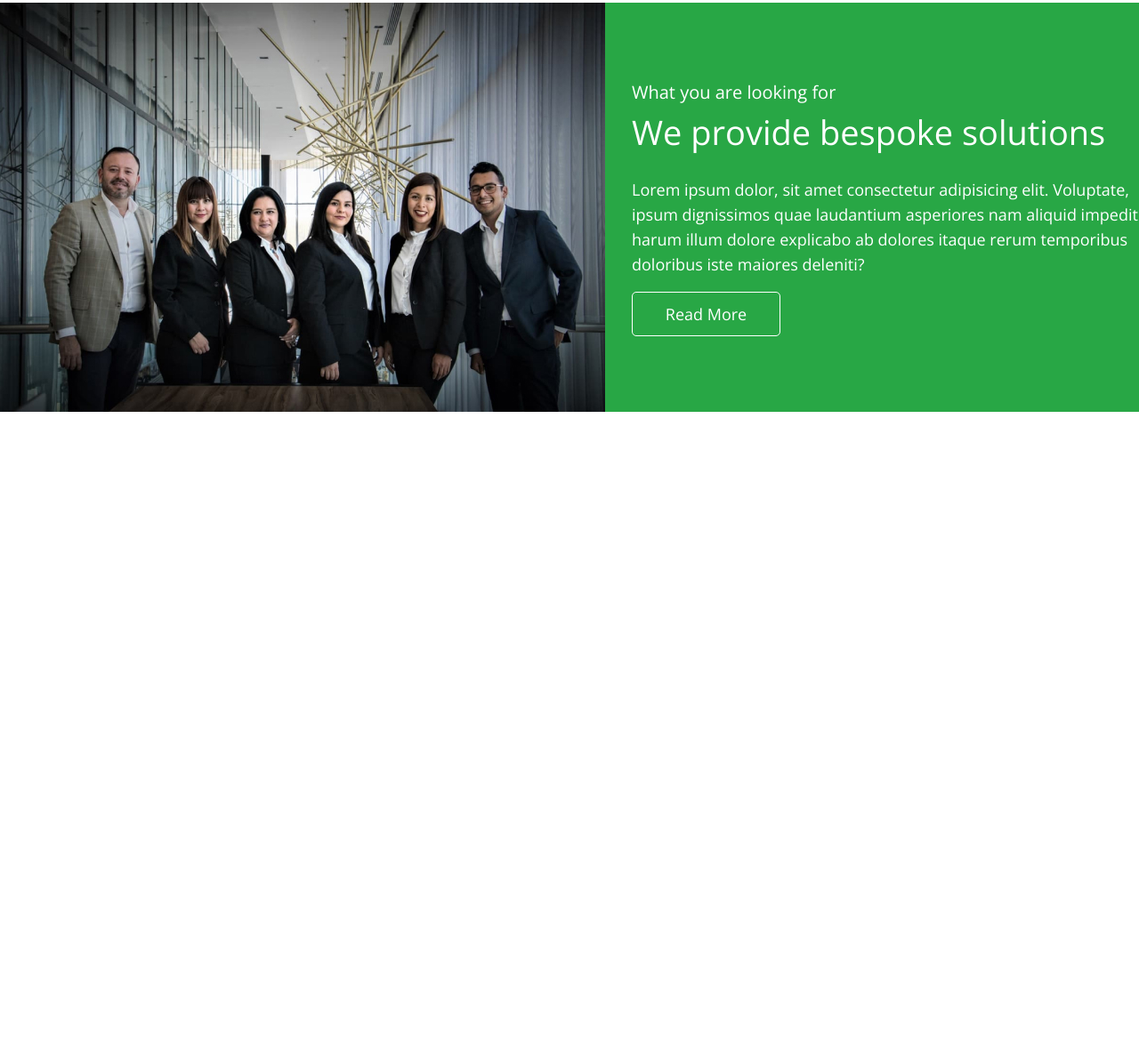
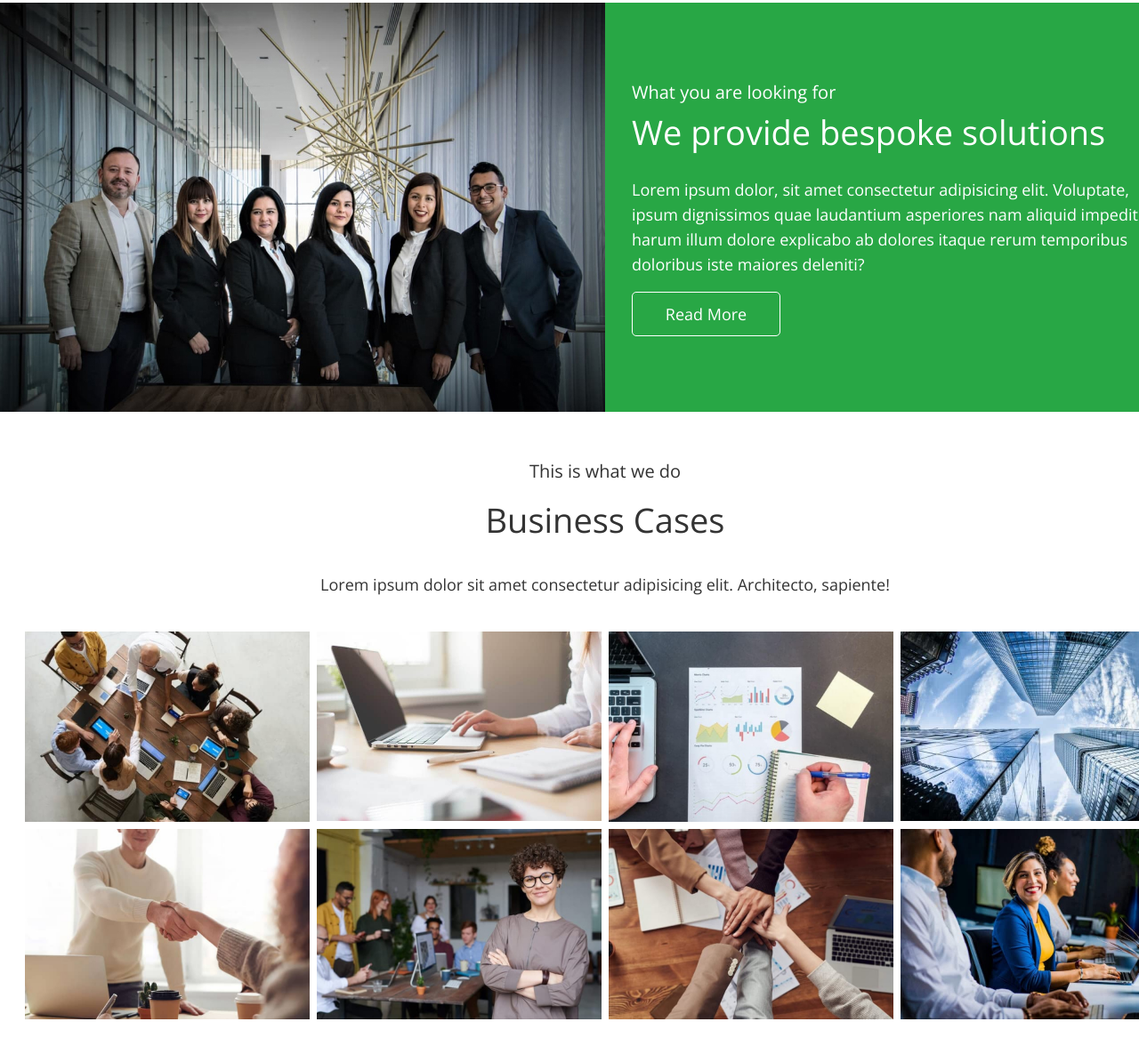
Before and after one commit to Onlysofi/fson-65-unbelievable, a plain HTML site: page index.html in a window 1280 px wide. Shown: the part 1091-2276 px from the top of the page at 89% size. Before the commit the page ends 1554 px from the top, so only its background shows below. Drawn offline with nearby package versions, Linux system fonts and the light colour scheme.

Commit message:
Add business cases

```diff
--- a/css/style.css
+++ b/css/style.css
@@ -261,3 +261,40 @@ address {
   align-items: center;
   justify-content: start;
 }
+
+/* Business Cases */
+
+.buscase .container {
+  padding: 50px 28px 47px 28px;
+}
+
+.busecase-text {
+  display: flex;
+  flex-direction: column;
+}
+
+.buscase-uppertitle {
+  font-size: 20px;
+  line-height: 1.65;
+  color: var(--primary-text-color);
+  margin: 0 auto 15px;
+}
+.buscase-title {
+  font-weight: 300;
+  font-size: 38px;
+  line-height: 1.26;
+  color: var(--primary-text-color);
+  margin: 0 auto 34px;
+}
+.buscase-subtitle {
+  line-height: 1.56;
+  color: var(--primary-text-color);
+  margin: 0 auto 39px;
+}
+
+.buscase-list {
+  display: flex;
+  flex-direction: row;
+  flex-wrap: wrap;
+  gap: 8px;
+}
--- a/index.html
+++ b/index.html
@@ -131,6 +131,47 @@
           </div>
         </div>
       </section>
+
+      <!-- Business Cases -->
+
+      <section class="buscase">
+        <div class="container">
+          <div class="busecase-text">
+            <p class="buscase-uppertitle">This is what we do</p>
+            <h2 class="buscase-title">Business Cases</h2>
+            <p class="buscase-subtitle">
+              Lorem ipsum dolor sit amet consectetur adipisicing elit. Architecto, sapiente!
+            </p>
+          </div>
+
+          <ul class="buscase-list list">
+            <li>
+              <img src="./images/buscase/Rectangle-1.jpg" alt="Rec1" width="320" height="214" />
+            </li>
+            <li>
+              <img src="./images/buscase/Rectangle-2.jpg" alt="Rec2" width="320" height="214" />
+            </li>
+            <li>
+              <img src="./images/buscase/Rectangle-3.jpg" alt="Rec3" width="320" height="214" />
+            </li>
+            <li>
+              <img src="./images/buscase/Rectangle-4.jpg" alt="Rec4" width="320" height="214" />
+            </li>
+            <li>
+              <img src="./images/buscase/Rectangle-5.jpg" alt="Rec5" width="320" height="214" />
+            </li>
+            <li>
+              <img src="./images/buscase/Rectangle-6.jpg" alt="Rec6" width="320" height="214" />
+            </li>
+            <li>
+              <img src="./images/buscase/Rectangle-7.jpg" alt="Rec7" width="320" height="214" />
+            </li>
+            <li>
+              <img src="./images/buscase/Rectangle-8.jpg" alt="Rec9" width="320" height="214" />
+            </li>
+          </ul>
+        </div>
+      </section>
     </main>
   </body>
 </html>
```
Also changed, not shown: images/buscase/Rectangle-1.jpg (added), images/buscase/Rectangle-2.jpg (added), images/buscase/Rectangle-3.jpg (added), images/buscase/Rectangle-4.jpg (added), images/buscase/Rectangle-5.jpg (added), images/buscase/Rectangle-6.jpg (added), images/buscase/Rectangle-7.jpg (added), images/buscase/Rectangle-8.jpg (added).
